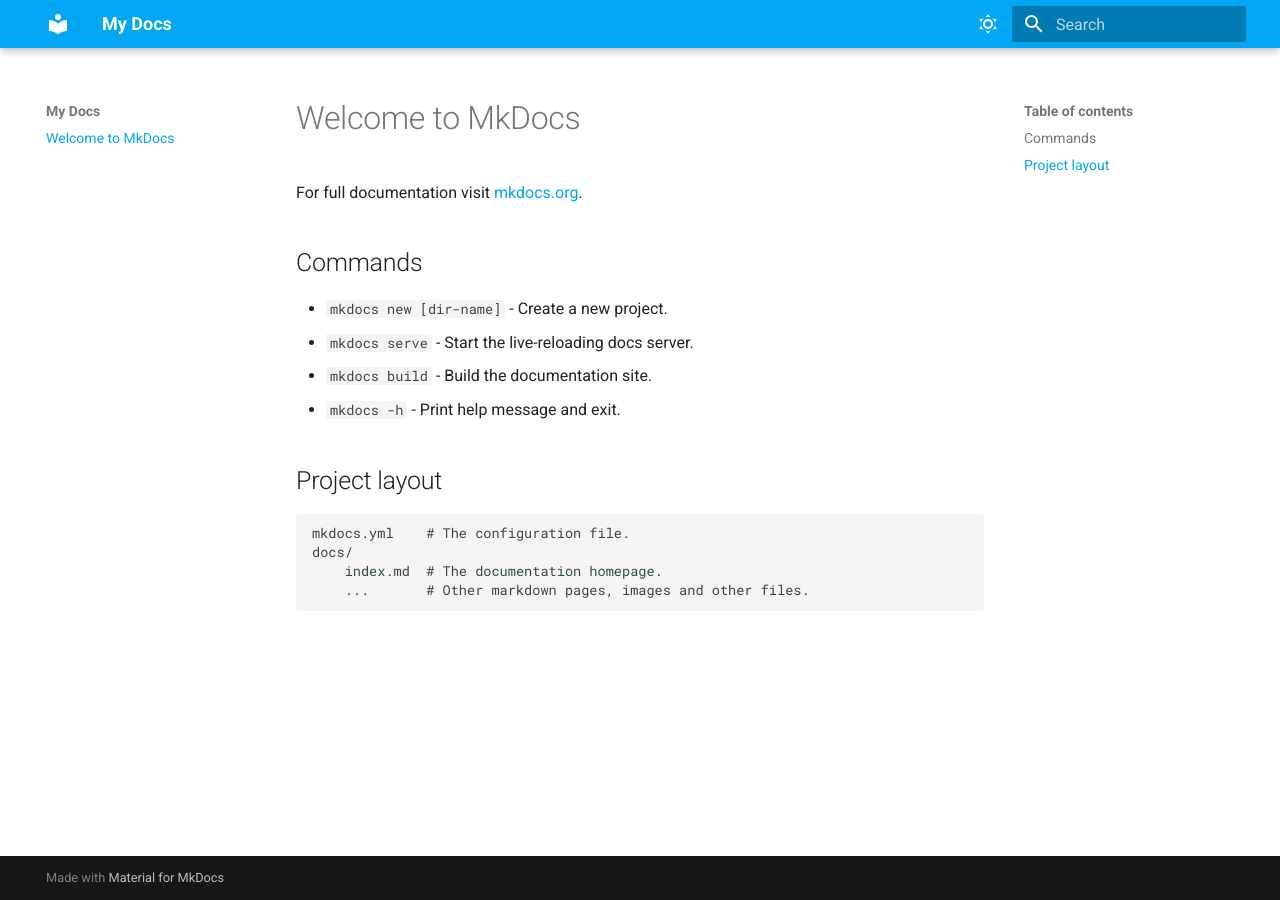
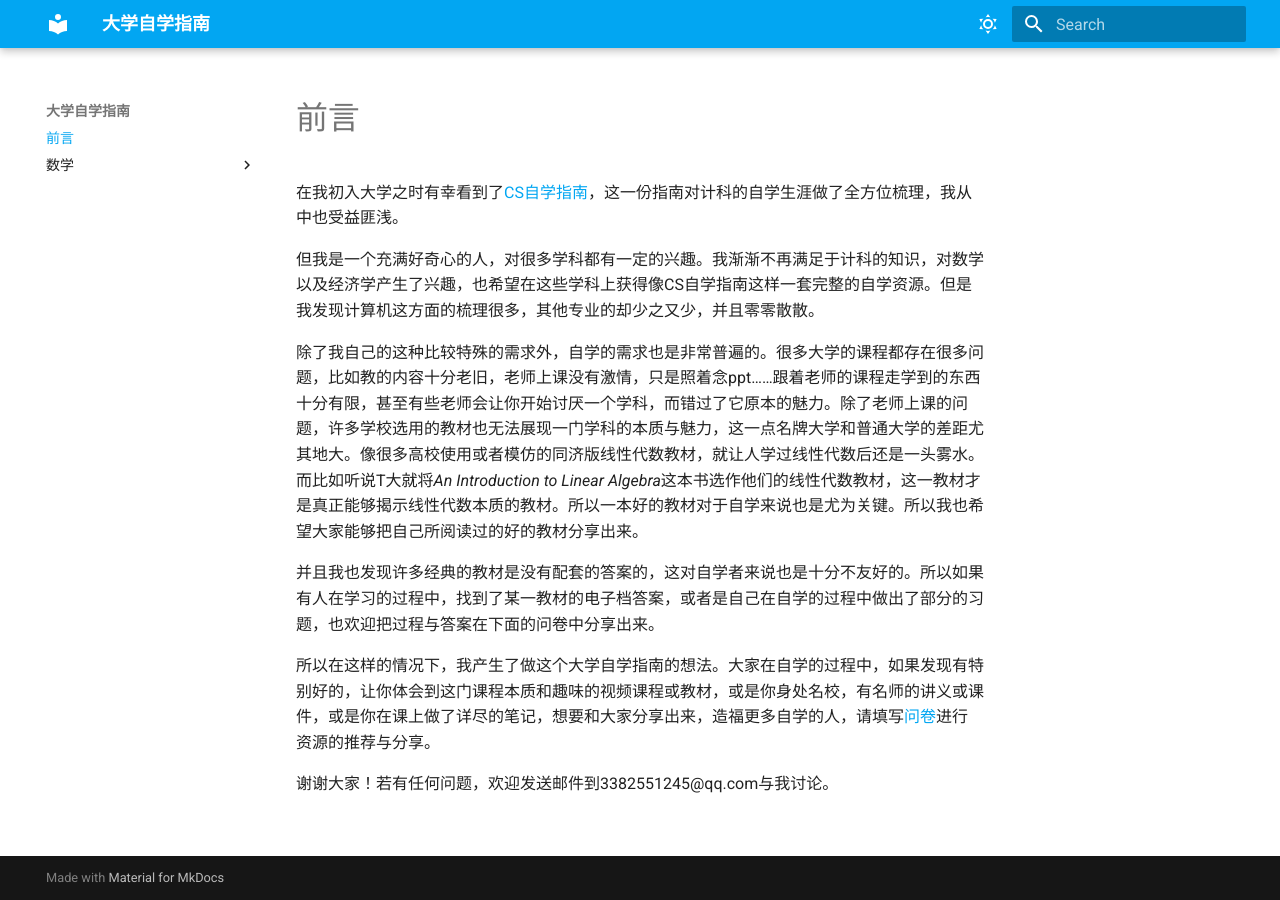
Before and after one commit to Para-line/self-learning, an MkDocs documentation site: the page built from docs/index.md, in a window 1280 px wide. Built offline with MkDocs 1.6.1 and Material for MkDocs 9.7.7, drawn with Linux system fonts in a browser that asks for light colours.

Commit message:
add the preface

```diff
--- a/docs/index.md
+++ b/docs/index.md
@@ -1,17 +1,13 @@
-# Welcome to MkDocs
+# 前言
 
-For full documentation visit [mkdocs.org](https://www.mkdocs.org).
+在我初入大学之时有幸看到了[CS自学指南](https://csdiy.wiki/)，这一份指南对计科的自学生涯做了全方位梳理，我从中也受益匪浅。
 
-## Commands
+但我是一个充满好奇心的人，对很多学科都有一定的兴趣。我渐渐不再满足于计科的知识，对数学以及经济学产生了兴趣，也希望在这些学科上获得像CS自学指南这样一套完整的自学资源。但是我发现计算机这方面的梳理很多，其他专业的却少之又少，并且零零散散。
 
-* `mkdocs new [dir-name]` - Create a new project.
-* `mkdocs serve` - Start the live-reloading docs server.
-* `mkdocs build` - Build the documentation site.
-* `mkdocs -h` - Print help message and exit.
+除了我自己的这种比较特殊的需求外，自学的需求也是非常普遍的。很多大学的课程都存在很多问题，比如教的内容十分老旧，老师上课没有激情，只是照着念ppt……跟着老师的课程走学到的东西十分有限，甚至有些老师会让你开始讨厌一个学科，而错过了它原本的魅力。除了老师上课的问题，许多学校选用的教材也无法展现一门学科的本质与魅力，这一点名牌大学和普通大学的差距尤其地大。像很多高校使用或者模仿的同济版线性代数教材，就让人学过线性代数后还是一头雾水。而比如听说T大就将*An Introduction to Linear Algebra*这本书选作他们的线性代数教材，这一教材才是真正能够揭示线性代数本质的教材。所以一本好的教材对于自学来说也是尤为关键。所以我也希望大家能够把自己所阅读过的好的教材分享出来。
 
-## Project layout
+并且我也发现许多经典的教材是没有配套的答案的，这对自学者来说也是十分不友好的。所以如果有人在学习的过程中，找到了某一教材的电子档答案，或者是自己在自学的过程中做出了部分的习题，也欢迎把过程与答案在下面的问卷中分享出来。
 
-    mkdocs.yml    # The configuration file.
-    docs/
-        index.md  # The documentation homepage.
-        ...       # Other markdown pages, images and other files.
+所以在这样的情况下，我产生了做这个大学自学指南的想法。大家在自学的过程中，如果发现有特别好的，让你体会到这门课程本质和趣味的视频课程或教材，或是你身处名校，有名师的讲义或课件，或是你在课上做了详尽的笔记，想要和大家分享出来，造福更多自学的人，请填写[问卷](https://www.wenjuan.com/s/UZBZJvD8uRo/)进行资源的推荐与分享。
+
+谢谢大家！若有任何问题，欢迎发送邮件到3382551245@qq.com与我讨论。
--- a/mkdocs.yml
+++ b/mkdocs.yml
@@ -1,5 +1,4 @@
-site_name: My Docs
-site_url: https://example.com/
+site_name: 大学自学指南
 theme:
   name: 'material'
   palette:
```
Also changed, not shown: docs/数学/数学分析.md (added), docs/数学/高等代数.md (added), site/404.html, site/index.html, site/sitemap.xml, 1 other file.
